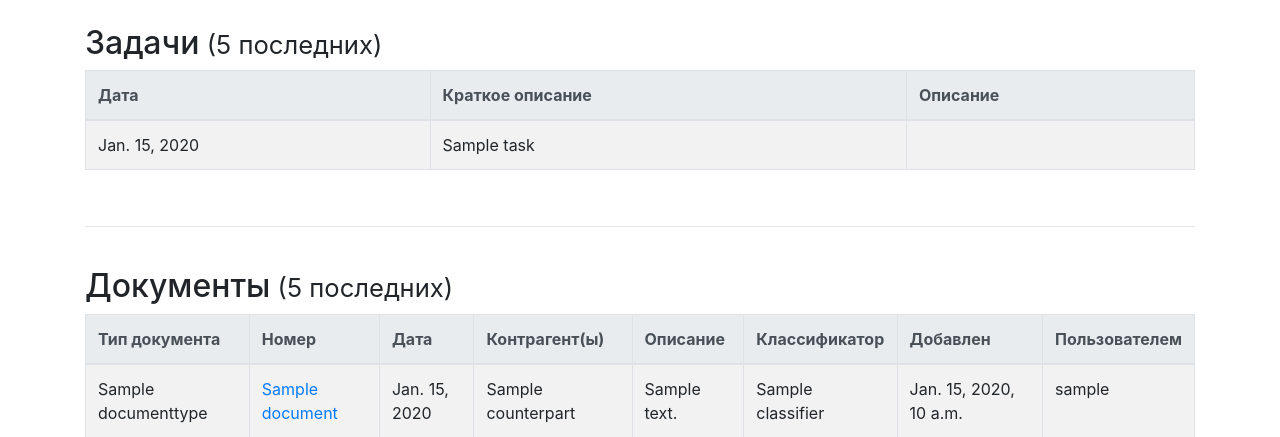
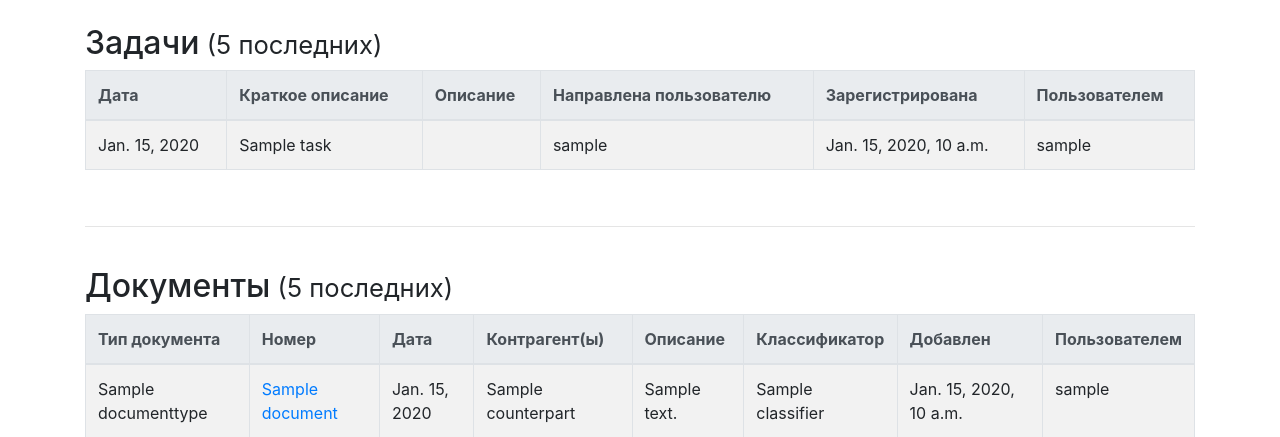
Before and after one commit to emakhankov/nu20_docflow, a Django app: page / in a window 1280 px wide. Shown: the part 56-493 px from the top of the page. Run offline with Django 3.2, Linux system fonts and the light colour scheme; a user stored in the database is signed in; tables that the repository leaves empty hold one stand-in row (values such as "Sample post"); some libraries are stand-ins or nearby versions.

```diff
--- a/docflow/docflowapp/templates/docflowapp/index.html
+++ b/docflow/docflowapp/templates/docflowapp/index.html
@@ -13,6 +13,9 @@
       <th scope="col">Дата</th>
       <th scope="col">Краткое описание</th>
       <th scope="col">Описание</th>
+      <th scope="col">Направлена пользователю</th>
+      <th scope="col">Зарегистрирована</th>
+      <th scope="col">Пользователем</th>
     </tr>
   </thead>
   <tbody>
@@ -21,6 +24,9 @@
       <td>{{ item.date }}</td>
       <td>{{ item.name }}</td>
       <td>{{ item.discription }}</td>
+      <td>{{ item.user_to}}</td>
+      <td>{{ item.sys_date_add }}</td>
+      <td>{{ item.sys_user_add }}</td>
     </tr>
    {% endfor %}
   </tbody>
```
Also changed, not shown: docflow/docflowapp/templates/docflowapp/documentView.html (+7 -0 lines).
